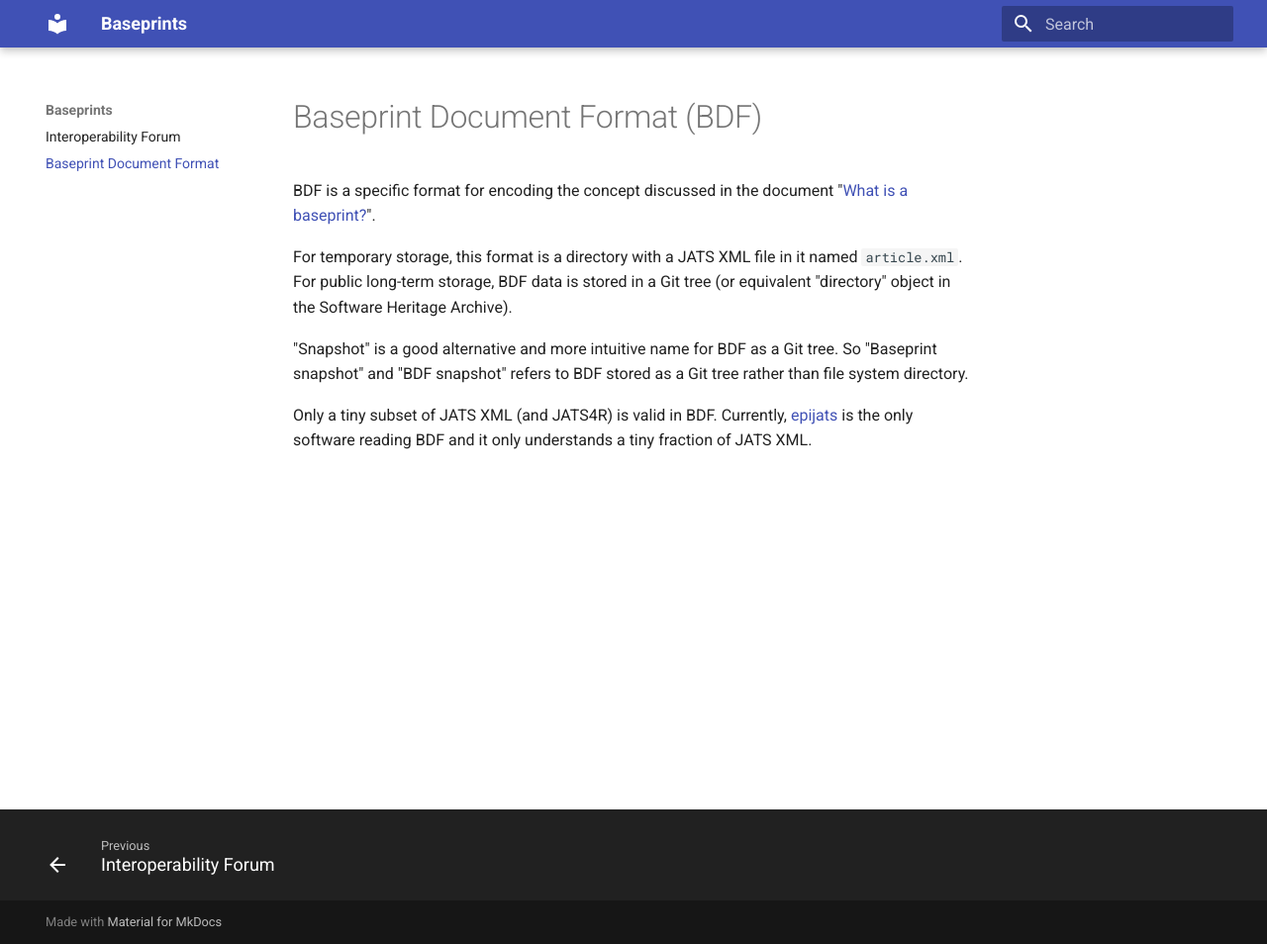
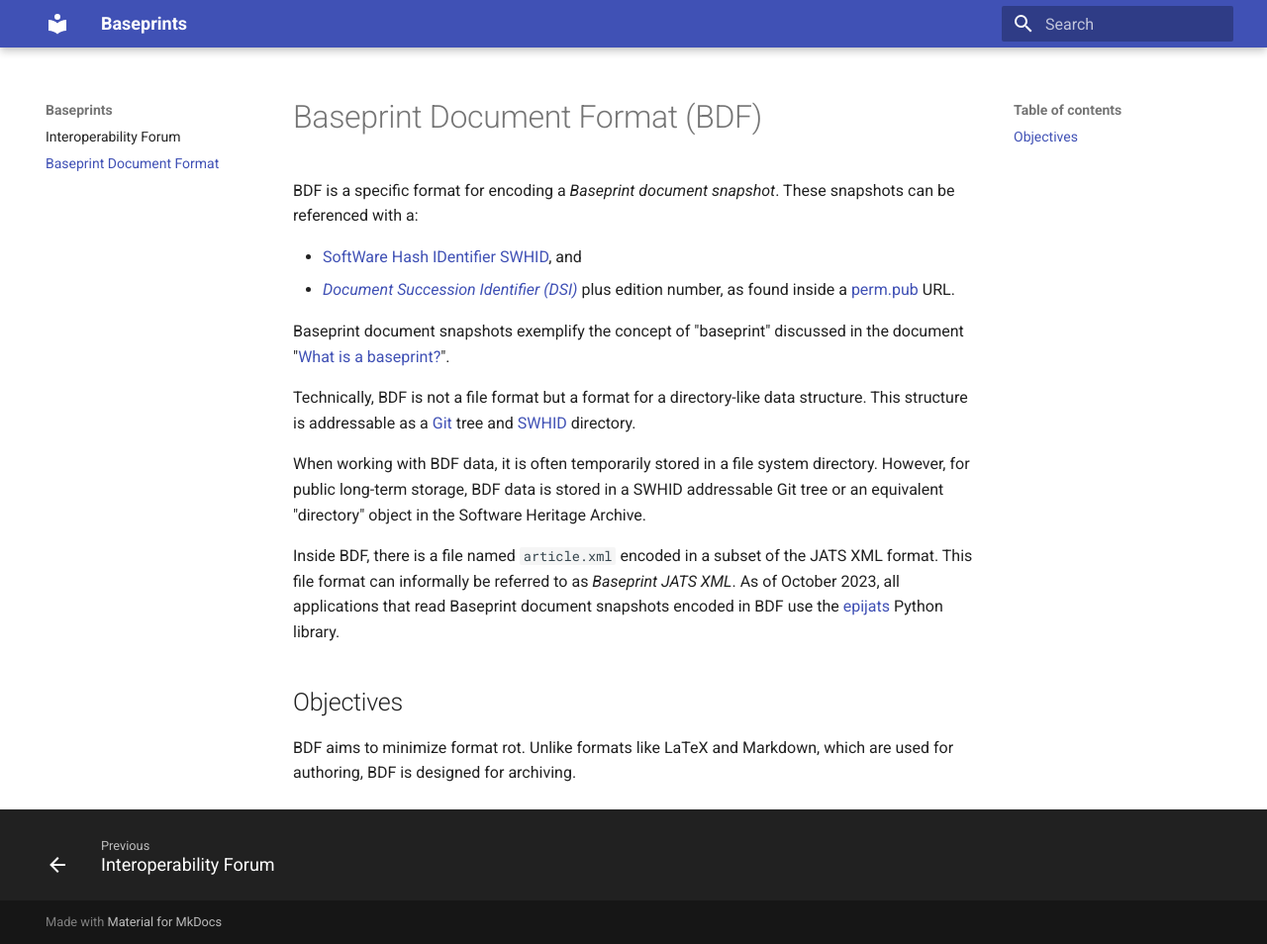
Before and after one commit to singlesourcepub/baseprints, an MkDocs documentation site: the page built from docs/bdf/index.md, in a window 1280 px wide and 954 px high. Shown: the whole window at 99% size. Built offline with MkDocs 1.6.1 and Material for MkDocs 9.7.7, drawn with Linux system fonts in a browser that asks for light colours.

Commit message:
improved BDF page

```diff
--- a/docs/bdf.md
+++ /dev/null
@@ -1,17 +0,0 @@
-Baseprint Document Format (BDF)
-===============================
-
-BDF is a specific format for encoding the concept discussed in the document
-"[What is a baseprint?](https://perm.pub/HKSI5NPzMFmgRlb4Vboi71OTKYo)".
-
-For temporary storage, this format is a directory with a JATS XML file in it named `article.xml`.
-For public long-term storage, BDF data is stored in a Git tree
-(or equivalent "directory" object in the Software Heritage Archive).
-
-"Snapshot" is a good alternative and more intuitive name for BDF as a Git tree.
-So "Baseprint snapshot" and "BDF snapshot" refers to BDF stored as a Git tree rather
-than file system directory.
-
-Only a tiny subset of JATS XML (and JATS4R) is valid in BDF.
-Currently, [epijats](https://gitlab.com/perm.pub/epijats) is the only software
-reading BDF and it only understands a tiny fraction of JATS XML.
--- /dev/null
+++ b/docs/bdf/index.md
@@ -0,0 +1,37 @@
+Baseprint Document Format (BDF)
+===============================
+
+BDF is a specific format for encoding a *Baseprint document snapshot*.
+These snapshots can be referenced with a:
+
+* [SoftWare Hash IDentifier SWHID](https://swhid.org), and
+* [*Document Succession Identifier (DSI)*](https://perm.pub/1wFGhvmv8XZfPx0O5Hya2e9AyXo)
+  plus edition number, as found inside a [perm.pub](https://perm.pub) URL.
+
+Baseprint document snapshots exemplify the concept of "baseprint" discussed in the
+document
+"[What is a baseprint?](https://perm.pub/HKSI5NPzMFmgRlb4Vboi71OTKYo)".
+
+Technically, BDF is not a file format
+but a format for a directory-like data structure.
+This structure is addressable as
+a [Git](https://en.wikipedia.org/wiki/Git) tree and [SWHID](https://swhid.org)
+directory.
+
+When working with BDF data,
+it is often temporarily stored in a file system directory.
+However, for public long-term storage, BDF data is stored in a SWHID addressable Git tree or
+an equivalent "directory" object in the Software Heritage Archive.
+
+Inside BDF, there is a file named `article.xml` encoded in a subset of the JATS XML
+format.
+This file format can informally be referred to as *Baseprint JATS XML*.
+As of October 2023,
+all applications that read Baseprint document snapshots encoded in BDF
+use the [epijats](https://gitlab.com/perm.pub/epijats) Python library.
+
+Objectives
+----------
+
+BDF aims to minimize format rot.
+Unlike formats like LaTeX and Markdown, which are used for authoring, BDF is designed for archiving.
--- a/mkdocs.yml
+++ b/mkdocs.yml
@@ -7,7 +7,7 @@ theme:
     - content.code.copy
 #    - toc.integrate
     - navigation.footer
-#    - navigation.indexes
+    - navigation.indexes
     - navigation.top
     - navigation.tracking
 markdown_extensions:
@@ -16,7 +16,8 @@ markdown_extensions:
   - def_list
 nav:
   - Interoperability Forum: index.md
-  - Baseprint Document Format: bdf.md
+  - Baseprint Document Format:
+    - bdf/index.md
 watch:
   - docs
   - theme
```
Also changed, not shown: docs/index.md (+17 -16 lines).
